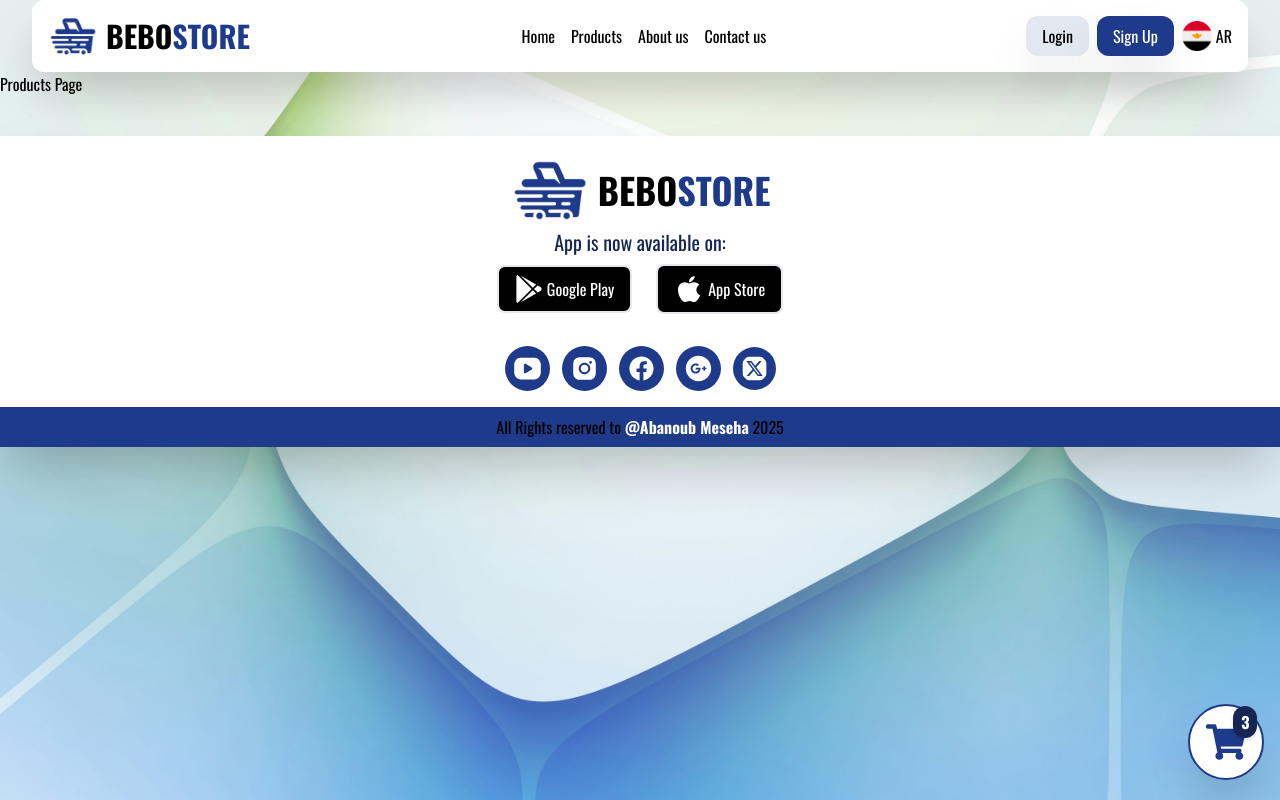
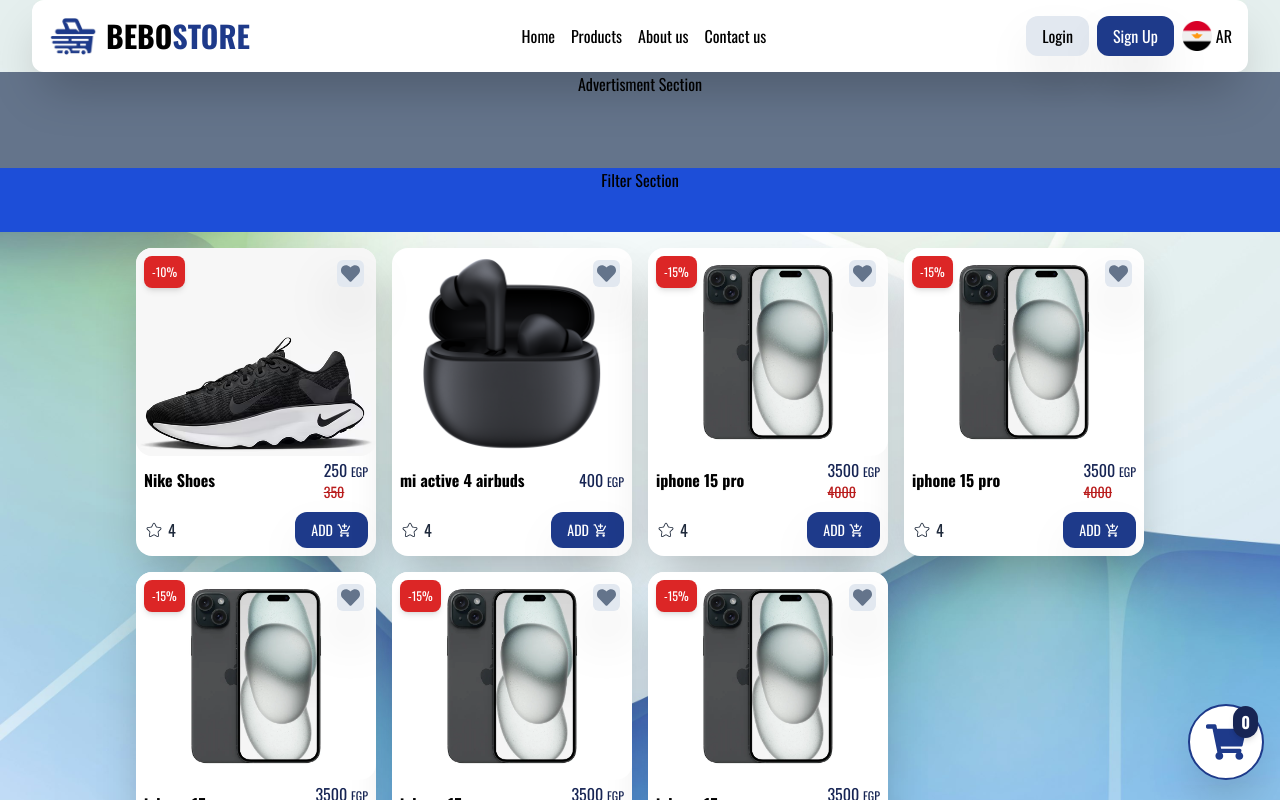
Before and after one commit to Abanoob-Meseha/BEBOSTORE, a Next.js app: page /products in a window 1280 px wide. Shown: the top 800 px of the page. Built offline with nearby package versions, Linux system fonts and the light colour scheme.

Commit message:
Added: ProductCard Component and Products Page initial Setup

```diff
--- a/src/app/products/page.tsx
+++ b/src/app/products/page.tsx
@@ -1,10 +1,23 @@
+import ProductCard from "@/components/ProductCard";
+import products from "@/staticData/products";
 
 const page = () => {
   return (
-    <div>
-       <h1>Products Page</h1>
+    <div >
+      <div className="w-full bg-slate-500 text-center h-24">Advertisment Section</div>
+      <div className="w-full bg-blue-700 text-center h-16">Filter Section</div>
+      {/* products Container Grid */}
+      <div className="grid grid-cols-2 md:grid-cols-4 md:w-[80%] w-[90%] p-2 gap-4 mx-auto mt-2">
+        {
+          products.map((product , index)=>{
+            return(
+              <ProductCard product={product} key={index}/>
+            )
+          })
+        }
+      </div>
     </div>
-  )
-}
+  );
+};
 
-export default page
+export default page;
--- a/src/components/CategoriesSection/CategoriesSection.tsx
+++ b/src/components/CategoriesSection/CategoriesSection.tsx
@@ -58,7 +58,7 @@
           Shop Now <LuShoppingBag />{" "}
         </Button>
       </div>
-      <Image src={category.img} alt="category img" width={300} height={200} />
+      <Image src={category.img} className="md:w-[300]" alt="category img" width={200} height={200} />
     </div>
   );
 };
--- a/src/components/Feature/Feature.tsx
+++ b/src/components/Feature/Feature.tsx
@@ -3,7 +3,7 @@
 
 const Feature = (props : FeatureType) => {
   return (
-    <div className="bg-white shadow-md rounded-md p-4 w-[70%] md:w-[25%] border-4 border-blue-950">
+    <div className="bg-white shadow-md rounded-md p-4 w-[70%] md:w-[15%] border-4 border-blue-950">
         <Image src={props.src} alt="Focus img" layout="responsive" width={50} height={50}/>
         <h1 className="text-2xl text-blue-950 font-bold">{props.title}</h1>
     </div>
--- /dev/null
+++ b/src/components/ProductCard.tsx
@@ -0,0 +1,62 @@
+import { Product } from "@/types";
+import Image from "next/image";
+import { FaHeart } from "react-icons/fa";
+import { CiStar } from "react-icons/ci";
+import { MdOutlineAddShoppingCart } from "react-icons/md";
+import Button from "./Button/Button";
+
+interface productCardProps {
+  product: Product;
+}
+const ProductCard = ({ product }: productCardProps) => {
+  return (
+    <div className="rounded-2xl shadow-2xl bg-white">
+      {/* product image */}
+      <div className="relative w-full md:h-52 h-48">
+        <Image
+          src={product.img || "/logo.png"}
+          alt={product.name}
+          fill
+          className="object-cover rounded-2xl"
+          priority
+        />
+        {/* offer percent */}
+        {product.offerPercentage !== 0 && (
+          <p className="absolute left-2 top-2 text-xs p-2 rounded-lg bg-red-600 shadow-md text-white">
+            -{product.offerPercentage}%
+          </p>
+        )}
+        {/* love Btn */}
+        <FaHeart
+          className="absolute bg-slate-200 p-1 rounded-md text-slate-500 transition-colors duration-200 ease-linear drop-shadow-2xl cursor-pointer top-3 right-3 hover:text-red-700 font-bold"
+          size={27}
+        />
+      </div>
+      {/* text section */}
+      <div className="md:p-2 flex flex-col md:flex-row justify-between mt-1 md:h-10 items-center">
+        <h1 className="font-bold truncate">{product.name}</h1>
+        <div className="flex md:flex-col gap-2 md:items-start items-center">
+          <p className="text-blue-950">{product.price} <span className="text-xs">EGP</span></p>
+          {product.price !== product.priceBefore && (
+            <p className="line-through text-red-700 md:-mt-2 text-sm">
+              {product.priceBefore}
+            </p>
+          )}
+        </div>
+      </div>
+      {/* rating and cart section */}
+      <div className="flex justify-between p-2 items-center mt-1">
+        <div className="flex gap-1 items-center text-slate-800">
+          <CiStar size={20} />
+          <p>{product.rating}</p>
+        </div>
+        <Button type="primary">
+            <span className="text-sm">ADD</span>
+            <MdOutlineAddShoppingCart size={15}/>
+        </Button>
+      </div>
+    </div>
+  );
+};
+
+export default ProductCard;
--- a/src/components/Slider/Slider.tsx
+++ b/src/components/Slider/Slider.tsx
@@ -36,7 +36,7 @@
   return (
     <div className="w-[95%] mx-auto mt-4 flex flex-col items-center overflow-hidden">
       <div
-        className="flex transition-transform duration-1000 ease-in-out mt-16 items-center relative max-w-full gap-5"
+        className="flex transition-transform duration-[2s] ease-in-out mt-16 items-center relative max-w-full gap-5"
         style={{
           transform: `translateX(-${
             currentIndex * ((screenWidth < 768 ? 100 : 30) + gapPercent)
--- a/src/redux/slices/cart/cartSlice.ts
+++ b/src/redux/slices/cart/cartSlice.ts
@@ -6,7 +6,7 @@
   cartIsOpen: false,
   totalNum: 200,
   totalPrice: 0,
-  products: [...products] as Product[],
+  products: [] as Product[],
 };
 const cartSlice = createSlice({
   name: "cart",
--- a/src/staticData/products.ts
+++ b/src/staticData/products.ts
@@ -9,7 +9,8 @@
       price: 250,
       count: 3,
       img: "/products/nike.avif",
-      stock : 3
+      stock : 3,
+      rating: 4,
 
     },
     {
@@ -20,7 +21,9 @@
       price: 400,
       count: 3,
       img: "/products/airbuds.png",
-      stock : 5
+      stock : 5,
+      rating: 4,
+
     },
     {
       id: 2,
@@ -30,8 +33,52 @@
       price: 3500,
       count: 1,
       img: "/products/iphone.webp",
-      stock : 10
-
+      stock : 10,
+      rating: 4,
+    },
+    {
+      id: 3,
+      name: "iphone 15 pro",
+      offerPercentage: 15,
+      priceBefore: 4000,
+      price: 3500,
+      count: 1,
+      img: "/products/iphone.webp",
+      stock : 10,
+      rating: 4,
+    },
+    {
+      id: 4,
+      name: "iphone 15 pro",
+      offerPercentage: 15,
+      priceBefore: 4000,
+      price: 3500,
+      count: 1,
+      img: "/products/iphone.webp",
+      stock : 10,
+      rating: 4,
+    },
+    {
+      id: 5,
+      name: "iphone 15 pro",
+      offerPercentage: 15,
+      priceBefore: 4000,
+      price: 3500,
+      count: 1,
+      img: "/products/iphone.webp",
+      stock : 10,
+      rating: 4,
+    },
+    {
+      id: 6,
+      name: "iphone 15 pro",
+      offerPercentage: 15,
+      priceBefore: 4000,
+      price: 3500,
+      count: 1,
+      img: "/products/iphone.webp",
+      stock : 10,
+      rating: 4,
     },
 
   ];
--- a/src/types/index.ts
+++ b/src/types/index.ts
@@ -31,6 +31,7 @@
   count: number;
   img: string;
   stock: number;
+  rating:number;
 };
 
 export type Category = {
```
